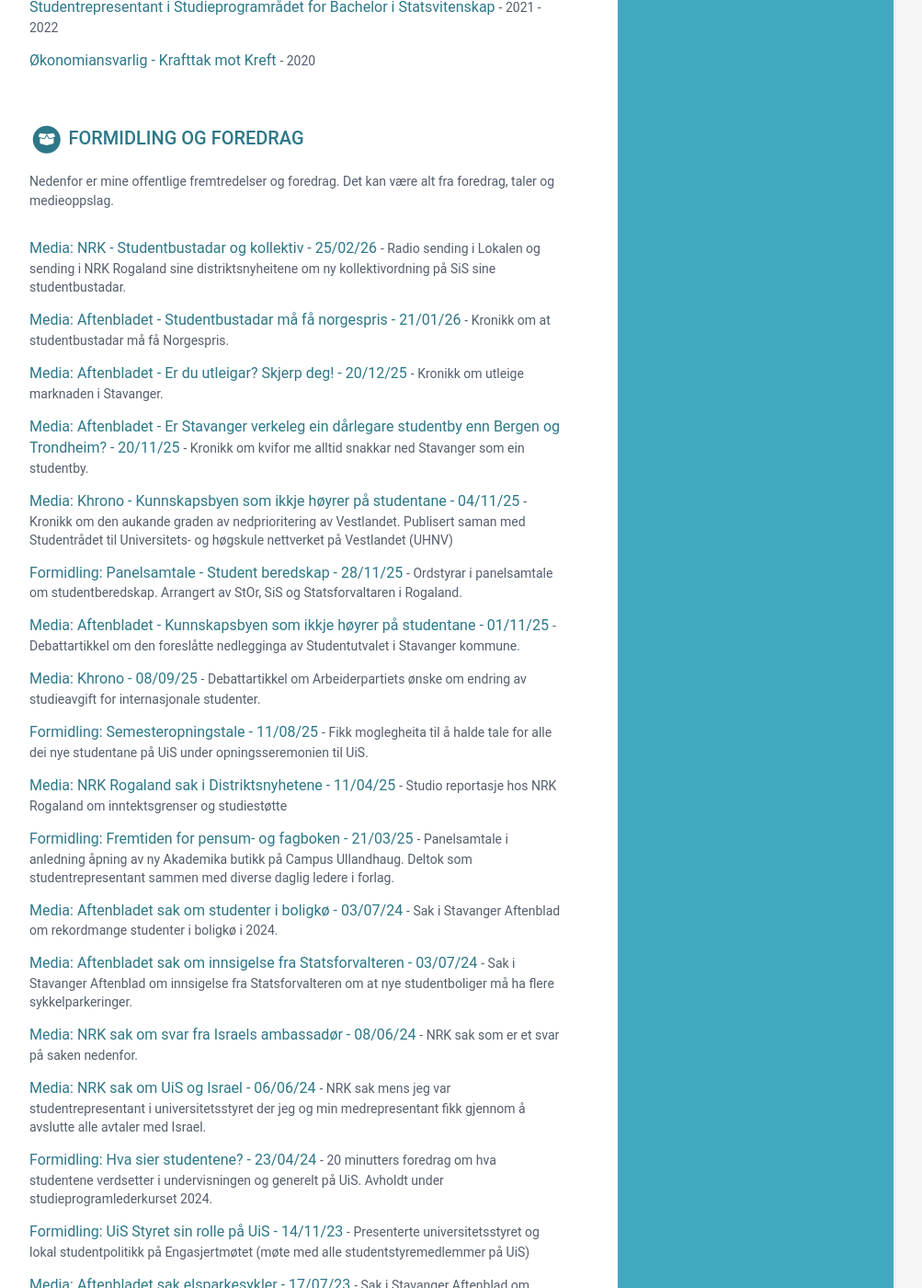
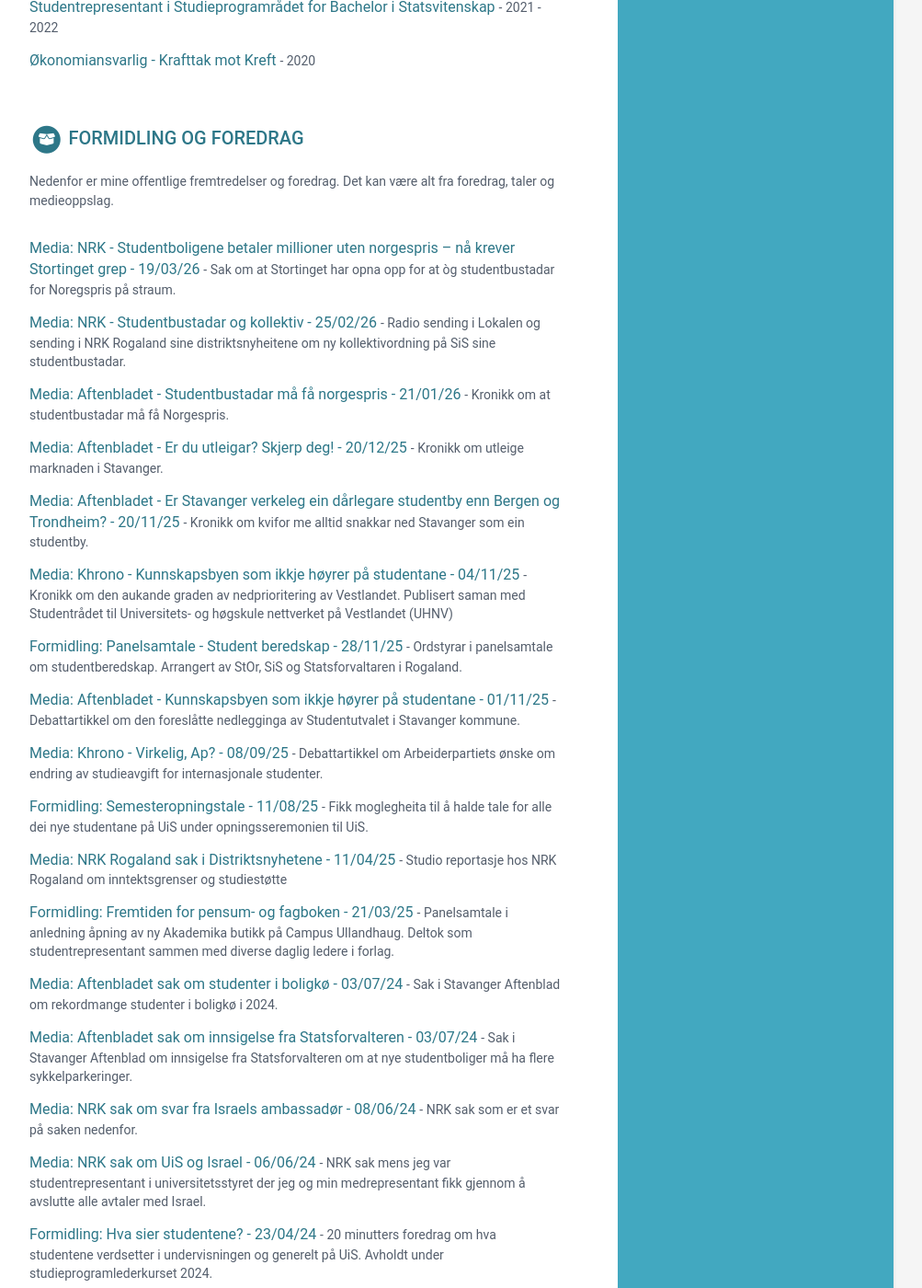
Before and after one commit to KnutSolvig/knutsolvig.github.io, a Jekyll site: the page built from index.html, in a window 1280 px wide and 1400 px high, scrolled down 6452 px. Shown: the whole window at 92% size, without its empty margins (168-1171 px from the left). Built offline with Jekyll 4.4.1, drawn with Linux system fonts in a browser that asks for light colours.

Commit message:
Add media contribution from NRK to data.yml

```diff
--- a/_data/data.yml
+++ b/_data/data.yml
@@ -357,6 +357,10 @@ oss:
     Nedenfor er mine offentlige fremtredelser og foredrag. Det kan være alt fra foredrag, taler og medieoppslag.
   contributions:
 
+  - title: "Media: NRK - Studentboligene betaler millioner uten norgespris – nå krever Stortinget grep - 19/03/26"
+    link: "https://www.nrk.no/rogaland/stortinget-krever-stromgrep-for-studentene-1.17813381"
+    tagline: "Sak om at Stortinget har opna opp for at òg studentbustadar for Noregspris på straum."
+
   - title: "Media: NRK - Studentbustadar og kollektiv - 25/02/26"
     link: "https://www.linkedin.com/posts/knutsolvig_utruleg-kjekt-%C3%A5-bli-invitert-inn-hj%C3%A5-norsk-share-7433025105485639680-B35L?utm_source=share&utm_medium=member_desktop&rcm=ACoAADhxslEB9nA0eU_mOLOWQu-eqfyzTzKGrk0"
     tagline: "Radio sending i Lokalen og sending i NRK Rogaland sine distriktsnyheitene om ny kollektivordning på SiS sine studentbustadar."
@@ -384,7 +388,7 @@ oss:
     link: "https://www.aftenbladet.no/meninger/debatt/i/gwV2z9/kunnskapsbyen-som-ikkje-vil-hoeyre-paa-studentane"
     tagline: "Debattartikkel om den foreslåtte nedlegginga av Studentutvalet i Stavanger kommune."
 
-  - title: "Media: Khrono - 08/09/25"
+  - title: "Media: Khrono - Virkelig, Ap? - 08/09/25"
     link: "https://www.khrono.no/virkelig-ap/996827"
     tagline: "Debattartikkel om Arbeiderpartiets ønske om endring av studieavgift for internasjonale studenter."
 
```
